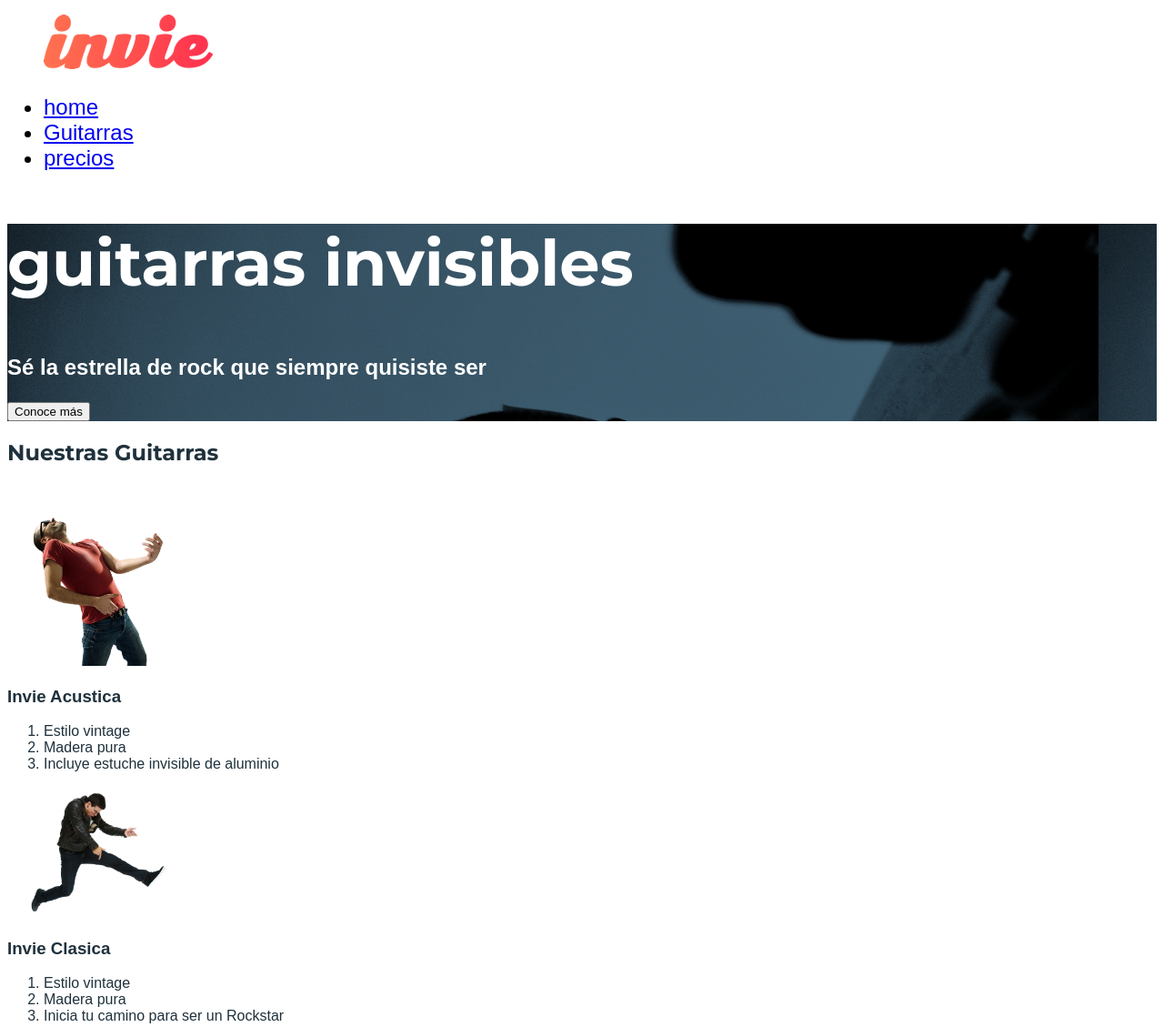
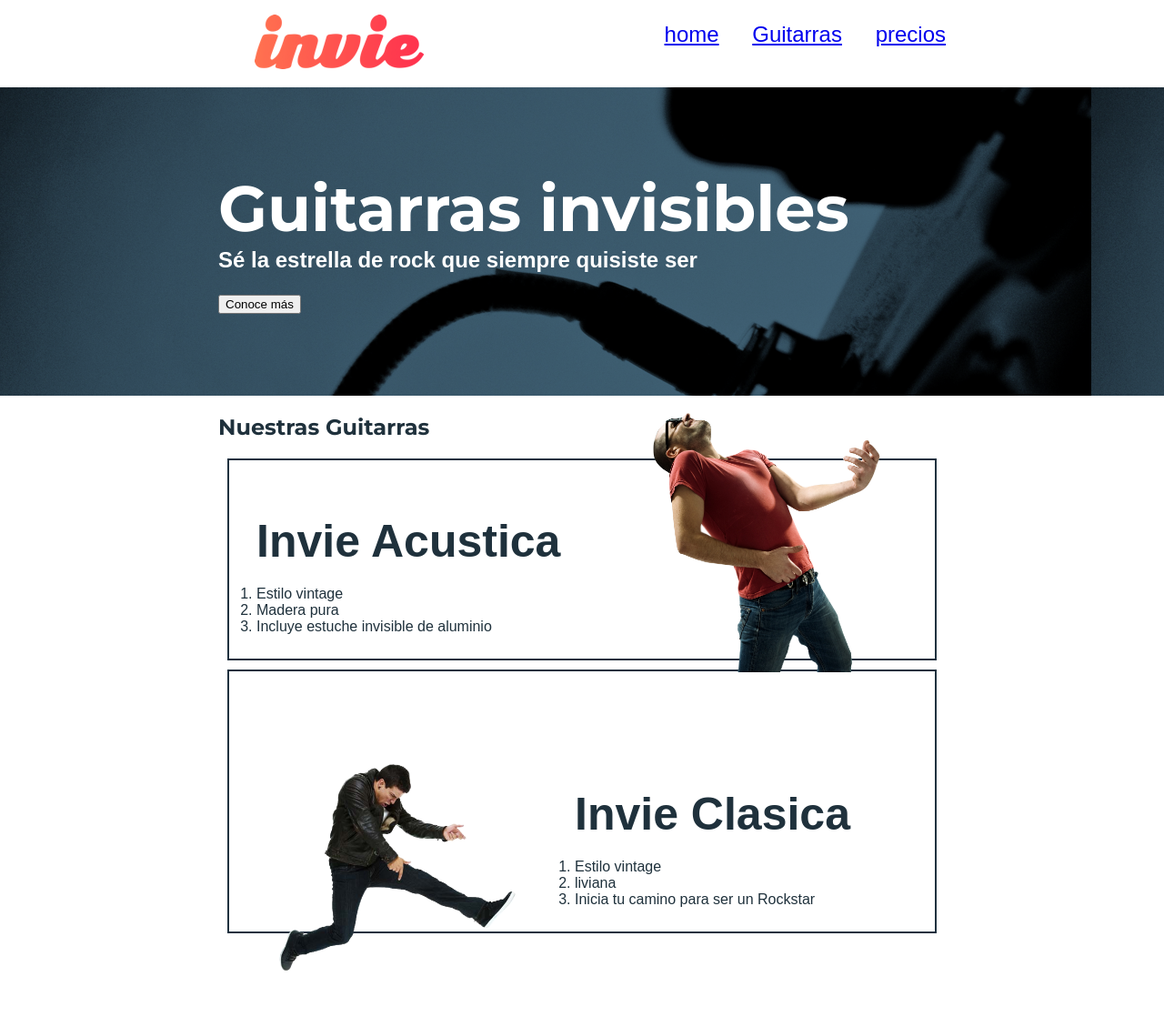
Before and after one commit to djrock1987/invie, a plain HTML site: page index.html in a window 1280 px wide. Shown: the whole page at 91% size. After the commit the page ends 1079 px from the top, so only its background shows below. Drawn offline with Linux system fonts and the light colour scheme; a web font is replaced by a local one.

Commit message:
se realizo el menu agregaron las fuentes y se puso los elementos de estilos

```diff
--- a/css/style.css
+++ b/css/style.css
@@ -1,16 +1,20 @@
 body{
 	font-family: 'Allerta', sans-serif;
+	margin: 0;
 }
 
 .titulo{
 	font-size: 70px;
     font-family: 'Montserrat', sans-serif;
+    margin: 70px 0 0 0;
 }
 .titulo-a{
 	font-size: 24px;
+	margin-top: 0;
 }
 .titulo-b{
 	font-size: 50px;
+	margin-bottom: 20px
 }
 .guitarras h2{
 	font-size: 35;
@@ -19,10 +23,56 @@ body{
 .guitarras{
 	color:#1F313C;
 }
+.guitarra{
+	margin: 10px;
+	padding: 10px;
+	/*overflow: hidden;*/
+	border: 2px solid #1F313F;
+}
+.guitarra ol{
+	padding: 0;
+}
 .portada{
 	background-image: url(../images/background.png);
 	color: #FFFFFF;
+	padding: 20px;
+}
+.portada button{
+	margin-bottom: 70px;
 }
 .menu{
 	font-size: 24px;
+	display: inline-block;
+	position: absolute;
+	right: 0;
 }
+.menu li{
+	display: inline-block;
+	margin-left: 30px;
+}
+.logotipo{
+	display: inline-block;
+}
+.contenedor{
+	width: 800px;
+	margin: auto;
+}
+.right{
+	float: right;
+	position: relative;
+	top: -127px;
+}
+.left{
+	float: left;
+	position: relative;
+	top: 80px;
+}
+.contenedor-guitarra-a{
+	padding-left: 20px;
+}
+.contenedor-guitarra-b{
+	margin-left: 370px;
+}
+.header{
+	position: relative;
+}
--- a/index.html
+++ b/index.html
@@ -8,7 +8,7 @@
 	<link href="https://fonts.googleapis.com/css?family=Montserrat:400,700|Allerta" rel="stylesheet">
 </head>
 <body>
-	<header id="header" class=""><!-- header -->
+	<header id="header" class="header contenedor"><!-- header -->
 		<figure class="logotipo"><!-- logo -->
 		 	<img src="images/invie.png" alt="Invie logo" width="186" height="60">
 
@@ -23,29 +23,35 @@
 		<!-- menu -->
 	</header><!-- /header -->
 	<section id="Portada" class="portada"><!-- portada -->
-		<h1 class="titulo">guitarras invisibles</h1> <!-- titulo -->
+		<div class="contenedor">
+			<h1 class="titulo">Guitarras invisibles</h1> <!-- titulo -->
 			<h3 class="titulo-a">Sé la estrella de rock que siempre quisiste ser</h3> <!-- resumen -->
 			<button type="">Conoce más</button> <!-- boton -->
+		</div>
 	</section><!-- /portada -->
-	<section id="guitarras" class="guitarras"><!-- guitarras -->
+	<section id="guitarras" class="guitarras contenedor"><!-- guitarras -->
 		<h2>Nuestras Guitarras </h2> <!-- titulo -->
 		<article class="guitarra"> <!-- guitarra 1 -->
-		 	<img src="images/invie-acustica.png" alt="Guitarra invie acustica" width="200" >
-		 	<h3>Invie Acustica</h3>
+			 	<img src="images/invie-acustica.png" alt="Guitarra invie acustica" width="350" class="right" >
+		 	<div class="contenedor-guitarra-a">
+			 	<h3 class="titulo-b">Invie Acustica</h3>
 	             <ol>
 	             	<li>Estilo vintage</li>
 	             	<li>Madera pura</li>
 	             	<li>Incluye estuche invisible de aluminio</li>
 	             </ol>
+             </div>
 		 </article>
 		 <article class="guitarra"> <!-- guitarra 2 -->
-		 	<img src="images/invie-classic.png" alt="guitarra invie Classic" width="200">
-		 	<h3>Invie Clasica</h3>
+			 	<img src="images/invie-classic.png" alt="guitarra invie Classic" width="350" class="left">
+		 	<div class="contenedor-guitarra-b">
+			 	<h3 class="titulo-b">Invie Clasica</h3>
 	             <ol>
 	             	<li>Estilo vintage</li>
-             	<li>Madera pura</li>
+	             	<li>liviana</li>
 	             	<li>Inicia tu camino para ser un Rockstar</li>
 	             </ol>
+            </div>
 		 </article>
 
 	</section><!-- /guitarras  -->
```
Lines whose indentation alone changed are shown as unchanged.
